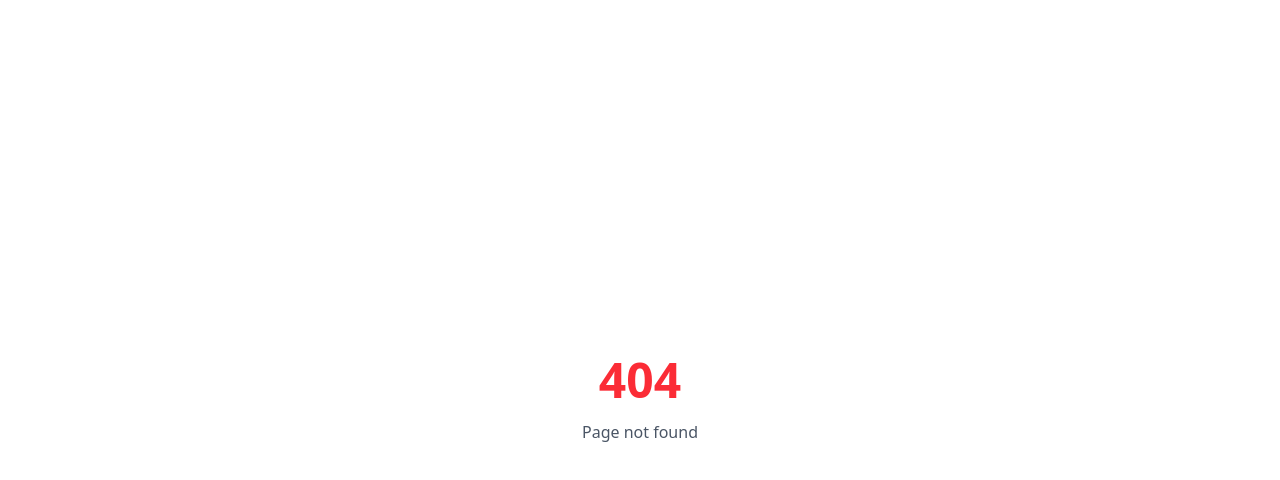
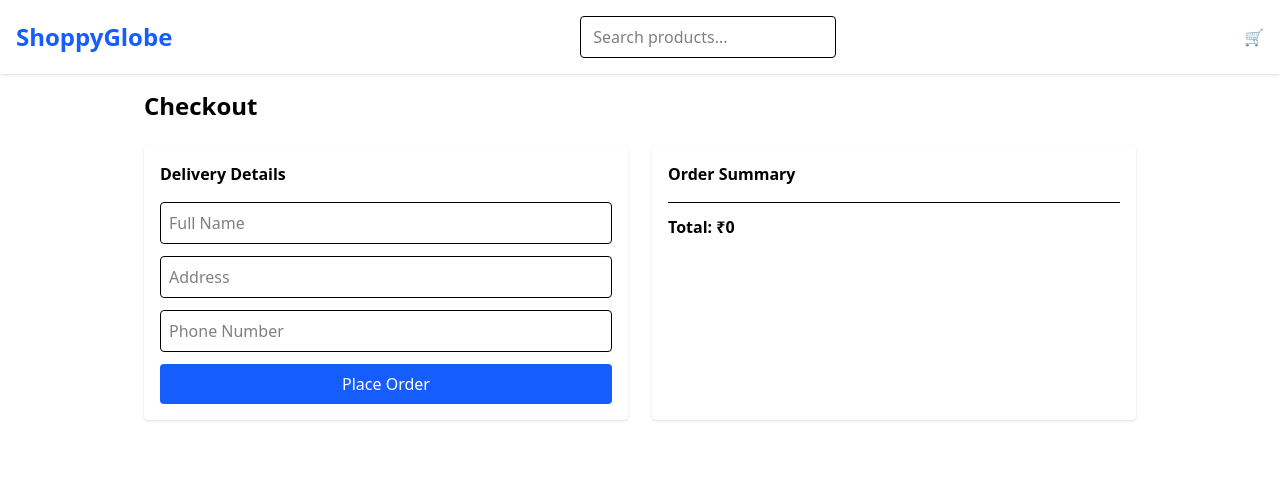
Before and after one commit to vikashrao12/ShoppyGlobe, a React (Vite) app: page /checkout in a window 1280 px wide. Before the commit this address had no page. Shown: the top 480 px of the page. Built offline with nearby package versions, Linux system fonts and the light colour scheme.

Commit message:
Add checkout page with order

```diff
--- a/src/pages/Cart.jsx
+++ b/src/pages/Cart.jsx
@@ -4,10 +4,14 @@ import {
   decreaseQty,
   removeFromCart
 } from "../redux/cartSlice"
+import { useNavigate } from "react-router-dom"
+
 
 const Cart = () => {
   const dispatch = useDispatch()
   const cartData = useSelector((state) => state.cart.cartItems)
+  const navigate = useNavigate()
+
 
   const totalPrice = cartData.reduce(
     (total, item) => total + item.price * item.qty,
@@ -84,6 +88,13 @@ const Cart = () => {
           </div>
         </div>
       )}
+      {cartData.length == 0 ? "" : <button
+        onClick={() => navigate("/checkout")}
+        className="mt-3 bg-blue-600 text-white px-6 py-2 rounded hover:bg-blue-700"
+      >
+        Checkout
+      </button>}
+
     </div>
   )
 }
--- /dev/null
+++ b/src/pages/Checkout.jsx
@@ -0,0 +1,126 @@
+import { useSelector, useDispatch } from "react-redux"
+import { useNavigate } from "react-router-dom"
+import { removeFromCart } from "../redux/cartSlice"
+import { useState } from "react"
+
+const Checkout = () => {
+  const cartData = useSelector(
+    (state) => state.cart.cartItems || []
+  )
+  const dispatch = useDispatch()
+  const navigate = useNavigate()
+
+  const [formData, setFormData] = useState({
+    name: "",
+    address: "",
+    phone: ""
+  })
+
+  const totalPrice = cartData.reduce(
+    (total, item) => total + item.price * item.qty,
+    0
+  )
+
+  const handleChange = (e) => {
+    setFormData({
+      ...formData,
+      [e.target.name]: e.target.value
+    })
+  }
+
+  const handlePlaceOrder = () => {
+    if (!formData.name || !formData.address || !formData.phone) {
+      alert("Please fill all details")
+      return
+    }
+
+    // empty cart
+    cartData.forEach((item) => {
+      dispatch(removeFromCart(item.id))
+    })
+
+    alert("Order placed")
+
+    navigate("/")
+  }
+
+  return (
+    <div className="max-w-5xl mx-auto p-4">
+      <h2 className="text-2xl font-bold mb-6">
+        Checkout
+      </h2>
+
+      <div className="grid md:grid-cols-2 gap-6">
+        {/* Form */}
+        <div className="bg-white p-4 rounded shadow">
+          <h3 className="font-semibold mb-4">
+            Delivery Details
+          </h3>
+
+          <input
+            type="text"
+            name="name"
+            placeholder="Full Name"
+            value={formData.name}
+            onChange={handleChange}
+            className="w-full mb-3 p-2 border rounded"
+          />
+
+          <input
+            type="text"
+            name="address"
+            placeholder="Address"
+            value={formData.address}
+            onChange={handleChange}
+            className="w-full mb-3 p-2 border rounded"
+          />
+
+          <input
+            type="text"
+            name="phone"
+            placeholder="Phone Number"
+            value={formData.phone}
+            onChange={handleChange}
+            className="w-full mb-3 p-2 border rounded"
+          />
+
+          <button
+            onClick={handlePlaceOrder}
+            className="w-full bg-blue-600 text-white py-2 rounded hover:bg-blue-700"
+          >
+            Place Order
+          </button>
+        </div>
+
+        {/* Summary */}
+        <div className="bg-white p-4 rounded shadow">
+          <h3 className="font-semibold mb-4">
+            Order Summary
+          </h3>
+
+          {cartData.map((item) => (
+            <div
+              key={item.id}
+              className="flex justify-between text-sm mb-2"
+            >
+              <span>
+                {item.title} × {item.qty}
+              </span>
+              <span>
+                ₹{item.price * item.qty}
+              </span>
+            </div>
+          ))}
+
+          <hr className="my-3" />
+
+          <p className="font-semibold">
+            Total: ₹{totalPrice}
+          </p>
+        </div>
+      </div>
+    </div>
+  )
+}
+
+export default Checkout
--- a/src/router.jsx
+++ b/src/router.jsx
@@ -3,6 +3,7 @@ import Home from "./pages/Home"
 import NotFound from "./pages/NotFound"
 import App from "./App"
 import Cart from "./pages/Cart"
+import Checkout from "./pages/Checkout"
 
 const appRouter = createBrowserRouter([
   {
@@ -16,7 +17,12 @@ const appRouter = createBrowserRouter([
       {
         path: "cart",
         element: <Cart />
+      },
+      {
+        path: "checkout",
+        element: <Checkout />
       }
+
     ]
   },
   {
```
